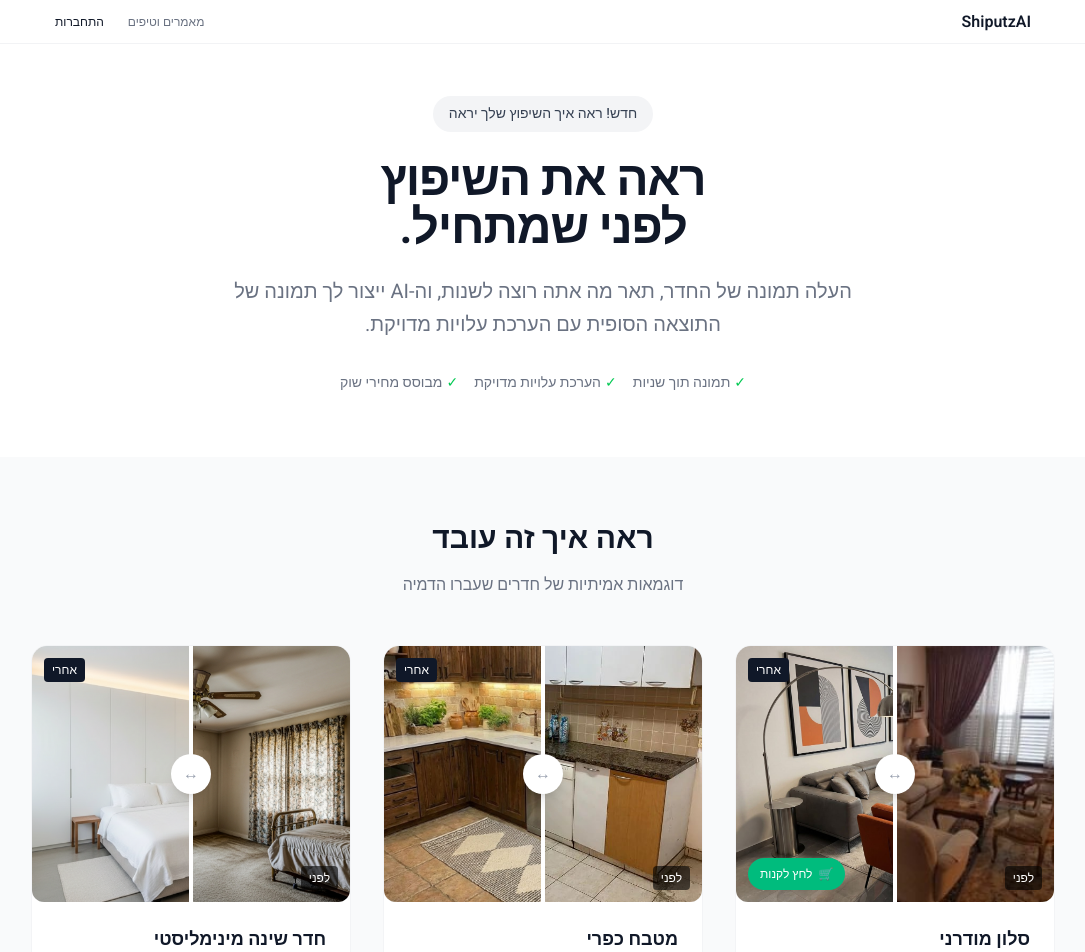
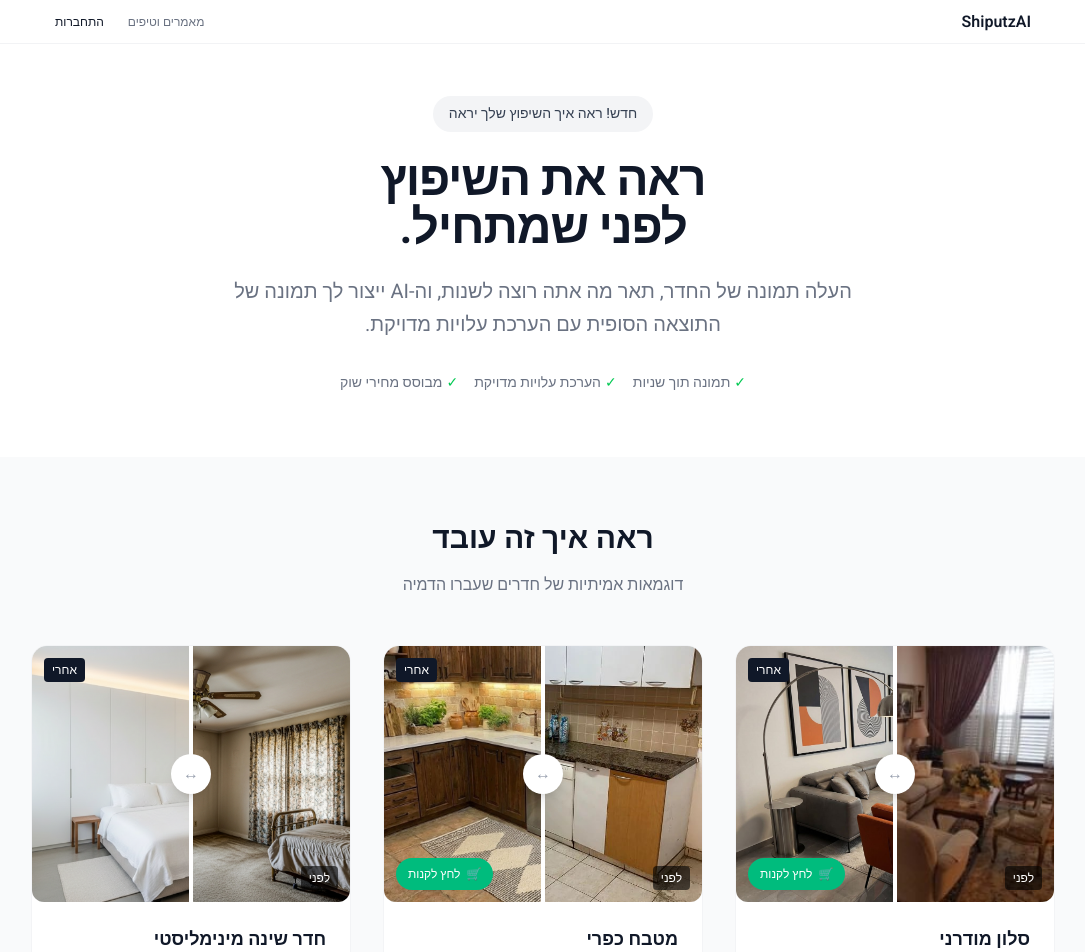
Before and after one commit to guyceza/shiputz-ai, a Next.js app: page /visualize in a window 1280 px wide. Shown: the top 952 px of the page, without its empty margins (97-1182 px from the left). Built offline with nearby package versions, Linux system fonts and the light colour scheme.

Commit message:
Enable Shop the Look button for rustic kitchen card

```diff
--- a/src/app/visualize/page.tsx
+++ b/src/app/visualize/page.tsx
@@ -256,11 +256,11 @@ function ShopHotspot({ x, y, title, price }: { x: number; y: number; title: stri
 
 function ExampleCardComponent({ example }: { example: ExampleCard }) {
   const [showDetails, setShowDetails] = useState(false);
-  const isLivingRoom = example.id === 1; // Enable Shop the Look for living room
+  const showShopFeature = example.id === 1 || example.id === 2; // Enable Shop the Look for living room and rustic kitchen
 
   return (
     <div className="bg-white border border-gray-100 rounded-2xl overflow-hidden hover:border-gray-200 hover:shadow-lg transition-all duration-300">
-      <BeforeAfterSlider beforeImg={example.beforeImg} afterImg={example.afterImg} showShopLook={isLivingRoom} />
+      <BeforeAfterSlider beforeImg={example.beforeImg} afterImg={example.afterImg} showShopLook={showShopFeature} />
 
       <div className="p-6">
         <h3 className="text-lg font-semibold text-gray-900 mb-2">{example.title}</h3>
```
